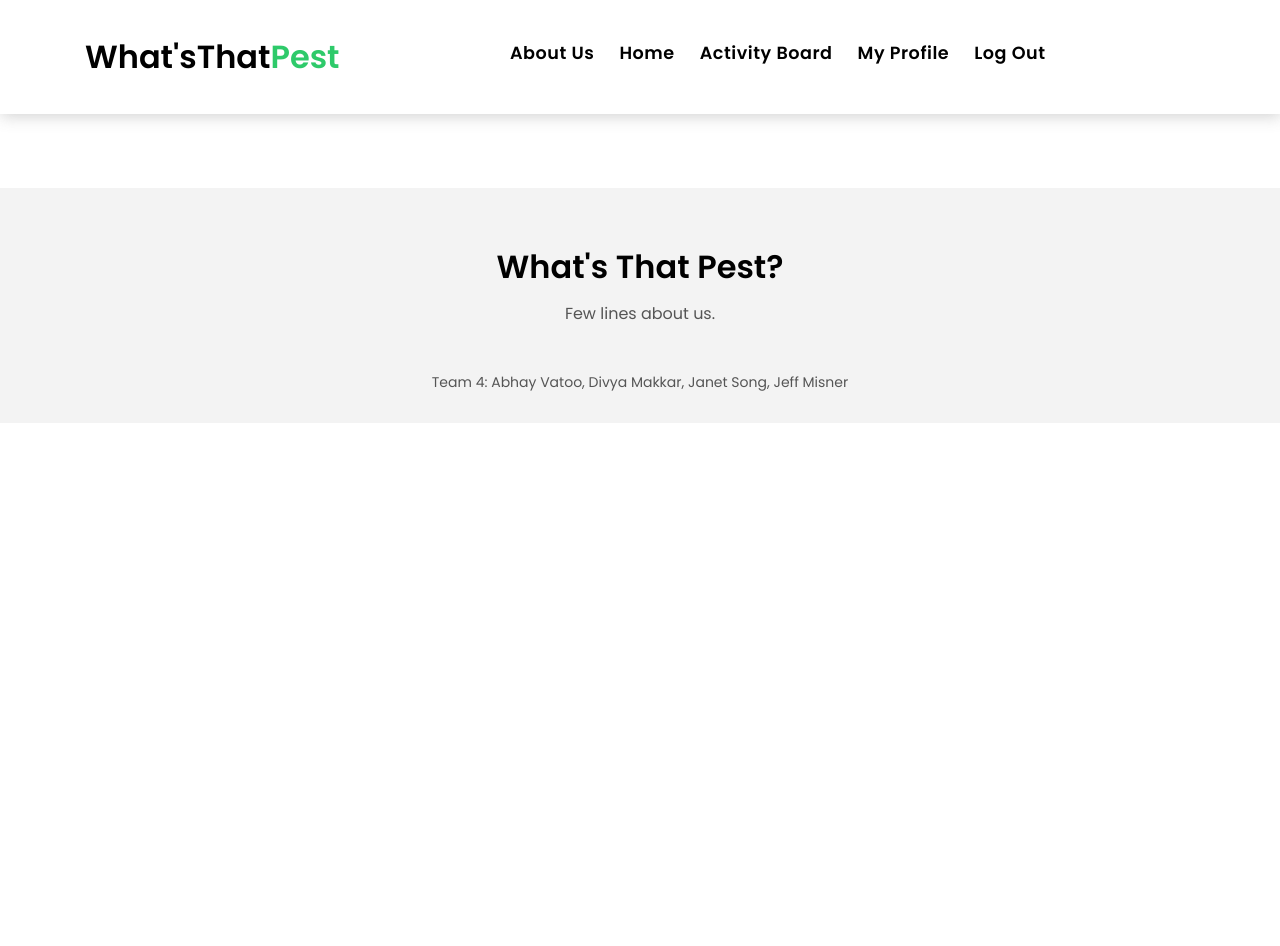
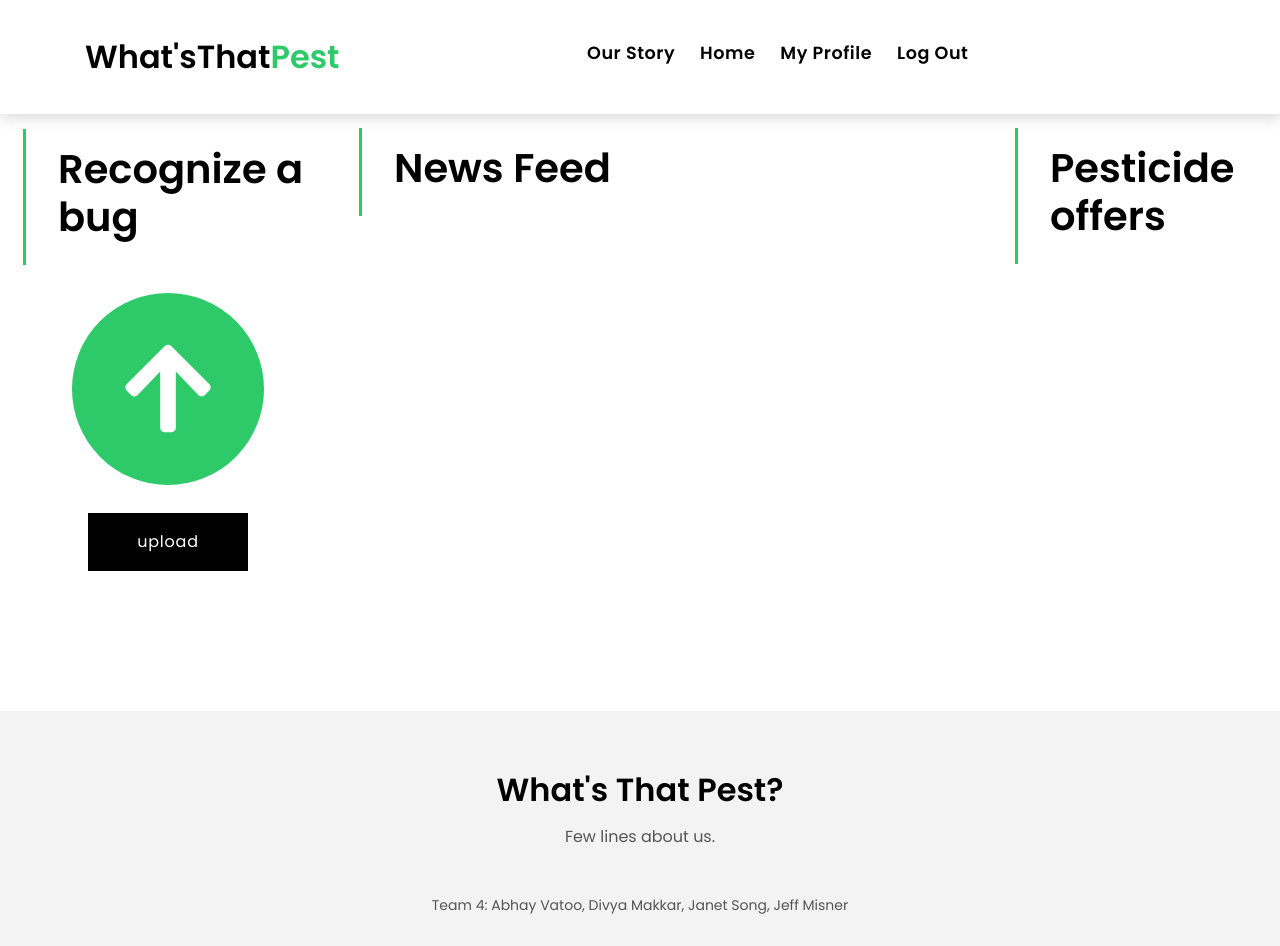
Before and after one commit to divya-queens/whatsthatpest, a Flask app: page /home in a window 1280 px wide. Before the commit the page ends 391 px from the top, so only its background shows below. Run offline with Flask 2, Linux system fonts and the light colour scheme; the visitor is signed in with stand-in values (Sample User, id 1); data that the repository does not hold is empty; some libraries are stand-ins or nearby versions.

Commit message:
Add home page

```diff
--- a/whatsThatPest/__init__.py
+++ b/whatsThatPest/__init__.py
@@ -27,11 +27,10 @@ def create_app(config_class=Config):
     from whatsThatPest.posts.routes import posts
     from whatsThatPest.main.routes import main
     from whatsThatPest.errors.handlers import errors
-    from whatsThatPest.bugRecognition.routes import bugRecognition
     app.register_blueprint(users)
     app.register_blueprint(posts)
     app.register_blueprint(main)
     app.register_blueprint(errors)
-    app.register_blueprint(bugRecognition)
+    # app.register_blueprint(bugRecognition)
 
     return app
--- a/whatsThatPest/main/routes.py
+++ b/whatsThatPest/main/routes.py
@@ -1,6 +1,8 @@
 from flask import render_template, request, Blueprint, redirect, url_for
-from flask_login import current_user
+from flask_login import current_user, login_required
 from whatsThatPest.models import Post
+from whatsThatPest.main.forms import BugRecognitionForm
+from whatsThatPest.main.utils import save_picture
 
 main = Blueprint('main', __name__)
 
@@ -12,8 +14,20 @@ def index():
 
     return render_template('index.html')
 
-@main.route("/home")
+@main.route("/about")
+def about():
+    return render_template('about.html')
+
+@main.route("/home", methods=['GET', 'POST'])
+@login_required
 def home():
-    page = request.args.get('page', 1, type=int)
-    posts = Post.query.order_by(Post.date_posted.desc()).paginate(page=page, per_page=5)
-    return render_template('home.html', posts=posts)
+    form = BugRecognitionForm()
+
+    if form.validate_on_submit():
+        if form.picture.data:
+            bug_file = save_picture(form.picture.data)
+
+        #db.session.commit()
+
+    posts = Post.query.order_by(Post.date_posted.desc())
+    return render_template('home.html', form=form, posts=posts)
--- a/whatsThatPest/templates/home.html
+++ b/whatsThatPest/templates/home.html
@@ -1,7 +1,65 @@
 {% extends "layout.html" %}
 {% block content %}
-    {% for post in posts.items %}
-        <article class="media content-section">
+<section class="news-grid grid">
+    <div class="row">
+      <div class="col-md-3 ml-2 mr-2">
+          <div class="row">
+              <div class="col-md-12">
+                  {% with messages = get_flashed_messages(with_categories=true) %}
+                      {% if messages %}
+                      {% for category, message in messages %}
+                          <div class="alert alert-{{ category }}">
+                              {{ message }}
+                          </div>
+                      {% endfor %}
+                      {% endif %}
+                  {% endwith %}
+              </div>
+              <div class="col-md-12 col-lg-12 mb-4">
+                <div class="title-single-box">
+                  <h1 class="title-single">Recognize a bug</h1>
+                </div>
+              </div>
+              <div class="col-md-12 col-lg-12">
+                <form class="form-a contactForm" method="POST" action="" enctype="multipart/form-data">
+                  {{ form.hidden_tag() }}
+                  <fieldset>
+                    <div class="row">
+                        <div class="col-md-12 mb-3">
+                          <div class="card-box-d">
+                            <div class="card-img-d wrapper">
+                              <div class="file-upload">
+                                  {{ form.picture(class="form-control-file") }}
+                                  <i class="fa fa-arrow-up"></i>
+                              </div>
+                              {% if form.picture.errors %}
+                                  {% for error in form.picture.errors %}
+                                      <span class="text-danger">{{ error }}</span></br>
+                                  {% endfor %}
+                              {% endif %}
+                            </div>
+                            <div class="card-img-d wrapper">
+                              {{ form.submit(class="btn btn-a mt-4 mb-4") }}
+                            </div>
+                          </div>
+                        </div>
+                    </div>
+                  </fieldset>
+                </form>
+              </div>
+          </div>
+      </div>
+      <div class="col-md-6 ml-2 mr-2">
+        <div class="row">
+          <div class="col-md-12 col-lg-12  mb-4">
+            <div class="title-single-box">
+              <h1 class="title-single">News Feed</h1>
+            </div>
+          </div>
+          {% for post in posts %}
+          <div class="col-md-12">
+              <div class="card-box-b card-shadow news-box">
+            <article>
                 <img class="rounded-circle article-img" src="{{ url_for('static', filename='profile_pics/' + post.author.image_file) }}">
                 <div class="media-body">
                   <div class="article-metadata">
@@ -9,19 +67,25 @@
                     <small class="text-muted">{{ post.date_posted.strftime('%Y-%m-%d') }}</small>
                   </div>
                   <h2><a class="article-title" href="{{ url_for('posts.post', post_id=post.id) }}">{{ post.title }}</a></h2>
+                    <div class="img-box-b">
                         <p class="article-content">{{ post.content }}</p>
                     </div>
+                </div>
             </article>
+          </div>
+          </div>
           {% endfor %}
-    {% for page_num in posts.iter_pages(left_edge=1, right_edge=1, left_current=1, right_current=2) %}
-      {% if page_num %}
-        {% if posts.page == page_num %}
-          <a class="btn btn-info mb-4" href="{{ url_for('main.home', page=page_num) }}">{{ page_num }}</a>
-        {% else %}
-          <a class="btn btn-outline-info mb-4" href="{{ url_for('main.home', page=page_num) }}">{{ page_num }}</a>
-        {% endif %}
-      {% else %}
-        ...
-      {% endif %}
-    {% endfor %}
+        </div>
+      </div>
+      <div class="col-md-2 ml-2 mr-2">
+        <div class="row">
+          <div class="col-md-12 col-lg-12  mb-4">
+            <div class="title-single-box">
+              <h1 class="title-single">Pesticide offers</h1>
+            </div>
+          </div>
+        </div>
+      </div>
+    </div>
+</section>
 {% endblock content %}
--- a/whatsThatPest/templates/layout.html
+++ b/whatsThatPest/templates/layout.html
@@ -33,13 +33,10 @@
       <div class="navbar-collapse collapse justify-content-center" id="navbarDefault">
         <ul class="navbar-nav">
           <li class="nav-item">
-            <a class="nav-link" href="/about">About Us</a>
+            <a class="nav-link" href="/about">Our Story</a>
           </li>
           <li class="nav-item">
             <a class="nav-link" href="/index">Home</a>
-          </li>
-          <li class="nav-item">
-            <a class="nav-link" href="/contact">Activity Board</a>
           </li>
           <li class="nav-item">
             <a class="nav-link" href="/contact">My Profile</a>
@@ -53,7 +50,7 @@
   </nav>
 <!--/ Nav End /-->
   <section class="intro-single">
-    <main role="main" class="container">
+    <main role="main" class="container-fluid">
       {% block content %}{% endblock %}
     </main>
   </section>
```
Also changed, not shown: whatsThatPest/bugRecognition/routes.py (deleted, +0 -19 lines), whatsThatPest/templates/about.html (+86 -34 lines), whatsThatPest/bugRecognition/__init__.py (deleted), whatsThatPest/main/forms.py (line endings or trailing spaces), whatsThatPest/main/utils.py (renamed from whatsThatPest/bugRecognition/utils.py), whatsThatPest/static/img/abhay.jpg (added), whatsThatPest/static/img/divya.jpeg (added), whatsThatPest/static/img/divya.jpg (added), whatsThatPest/static/img/janet.jpg (added), whatsThatPest/static/img/jeff.jpg (added), whatsThatPest/static/img/login-bg.jpg (added). Lines whose indentation alone changed are shown as unchanged.
